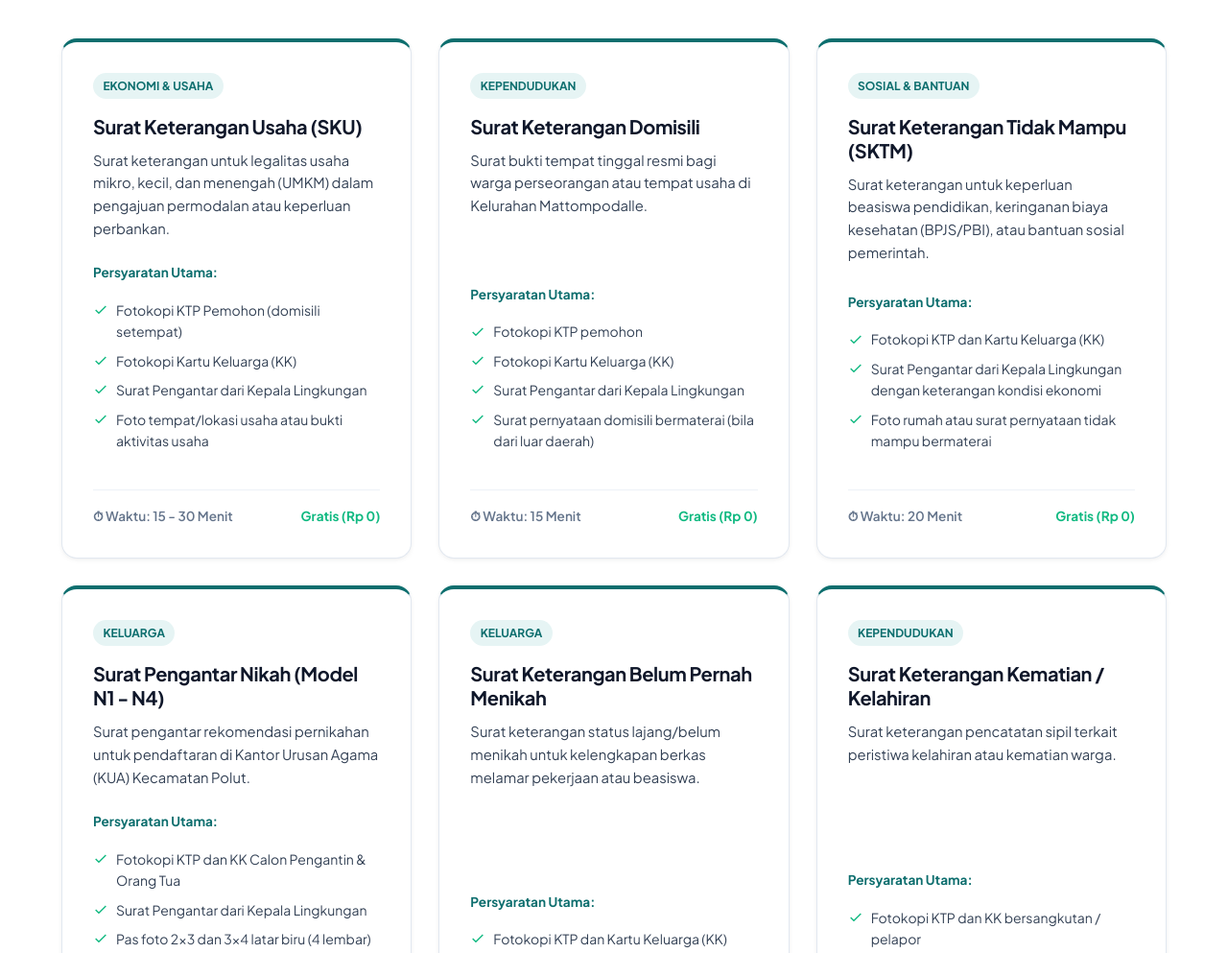
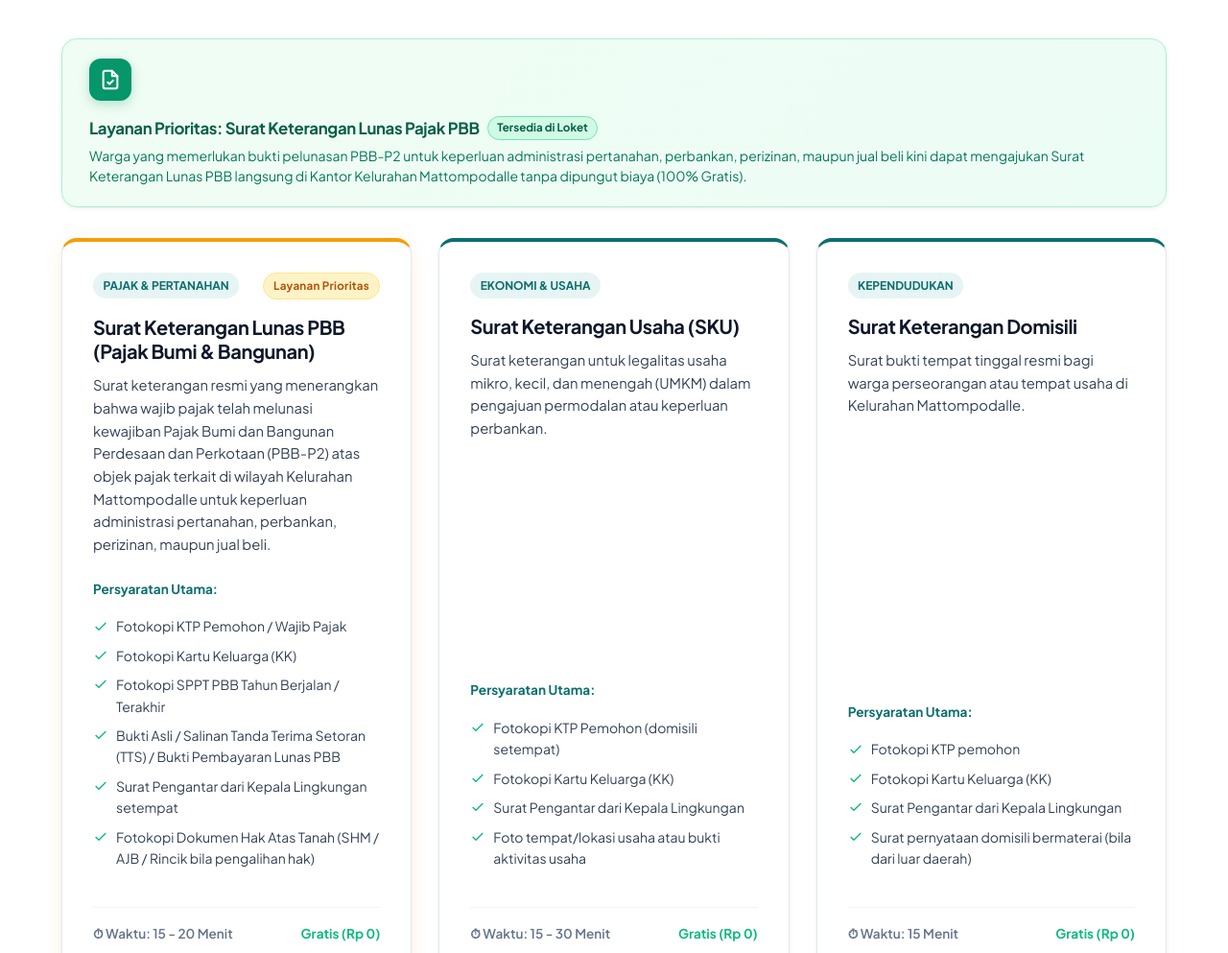
Before and after one commit to wahyu1337/mattompodalle, a website built with webpack: page src/informasi/layanan/index.html in a window 1280 px wide. Shown: the part 1120-2113 px from the top of the page at 96% size. Built offline with nearby package versions, Linux system fonts and the light colour scheme.

Commit message:
Penambahan layanan baru lunas PBB

```diff
--- a/src/data/layanan.json
+++ b/src/data/layanan.json
@@ -1,4 +1,22 @@
 [
+  {
+    "id": "lunas-pbb",
+    "nama": "Surat Keterangan Lunas PBB (Pajak Bumi & Bangunan)",
+    "kategori": "Pajak & Pertanahan",
+    "badge": "Layanan Prioritas",
+    "featured": true,
+    "deskripsi": "Surat keterangan resmi yang menerangkan bahwa wajib pajak telah melunasi kewajiban Pajak Bumi dan Bangunan Perdesaan dan Perkotaan (PBB-P2) atas objek pajak terkait di wilayah Kelurahan Mattompodalle untuk keperluan administrasi pertanahan, perbankan, perizinan, maupun jual beli.",
+    "persyaratan": [
+      "Fotokopi KTP Pemohon / Wajib Pajak",
+      "Fotokopi Kartu Keluarga (KK)",
+      "Fotokopi SPPT PBB Tahun Berjalan / Terakhir",
+      "Bukti Asli / Salinan Tanda Terima Setoran (TTS) / Bukti Pembayaran Lunas PBB",
+      "Surat Pengantar dari Kepala Lingkungan setempat",
+      "Fotokopi Dokumen Hak Atas Tanah (SHM / AJB / Rincik bila pengalihan hak)"
+    ],
+    "waktu": "15 - 20 Menit",
+    "biaya": "Gratis (Rp 0)"
+  },
   {
     "id": "sku",
     "nama": "Surat Keterangan Usaha (SKU)",
--- a/src/informasi/layanan/index.html
+++ b/src/informasi/layanan/index.html
@@ -5,7 +5,7 @@
     <meta charset="UTF-8">
     <meta name="viewport" content="width=device-width, initial-scale=1.0">
     <meta name="description"
-        content="Persyaratan Lengkap dan Prosedur Layanan Surat Menyurat Warga Kelurahan Mattompodalle, Kecamatan Polongbangkeng Utara, Kabupaten Takalar.">
+        content="Persyaratan Lengkap dan Prosedur Layanan Surat Menyurat Warga Kelurahan Mattompodalle, Kecamatan Polongbangkeng Utara, Kabupaten Takalar. Termasuk Keterangan Lunas PBB, SKU, Domisili, SKTM, dan Pengantar Nikah.">
     <title>Layanan Surat Warga — Kelurahan Mattompodalle</title>
     <link rel="preconnect" href="https://fonts.googleapis.com">
     <link rel="preconnect" href="https://fonts.gstatic.com" crossorigin>
@@ -217,6 +217,26 @@
                     </p>
                 </div>
 
+                <!-- Highlight Banner Info Layanan Lunas PBB -->
+                <div class="card" style="background: linear-gradient(135deg, #f0fdf4 0%, #ecfdf5 100%); border: 1px solid #a7f3d0; padding: 1.25rem 1.75rem; margin-bottom: 2rem; display: flex; align-items: flex-start; gap: 1rem; border-radius: var(--radius-lg); box-shadow: var(--shadow-sm);">
+                    <div style="width: 44px; height: 44px; border-radius: var(--radius-md); background: #059669; color: #ffffff; display: flex; align-items: center; justify-content: center; flex-shrink: 0; box-shadow: 0 4px 12px rgba(5, 150, 105, 0.25);">
+                        <svg width="22" height="22" viewBox="0 0 24 24" fill="none" stroke="currentColor" stroke-width="2.2" stroke-linecap="round" stroke-linejoin="round">
+                            <path d="M14 2H6a2 2 0 0 0-2 2v16a2 2 0 0 0 2 2h12a2 2 0 0 0 2-2V8z"></path>
+                            <polyline points="14 2 14 8 20 8"></polyline>
+                            <path d="m9 15 2 2 4-4"></path>
+                        </svg>
+                    </div>
+                    <div>
+                        <div style="display: flex; align-items: center; gap: 0.5rem; margin-bottom: 0.35rem; flex-wrap: wrap;">
+                            <h3 style="margin: 0; font-size: 1.05rem; color: #065f46; font-weight: 700;">Layanan Prioritas: Surat Keterangan Lunas Pajak PBB</h3>
+                            <span style="font-size: 0.725rem; font-weight: 700; color: #065f46; background-color: #d1fae5; border: 1px solid #6ee7b7; padding: 0.15rem 0.6rem; border-radius: 9999px;">Tersedia di Loket</span>
+                        </div>
+                        <p style="margin: 0; font-size: 0.875rem; color: #047857; line-height: 1.55;">
+                            Warga yang memerlukan bukti pelunasan PBB-P2 untuk keperluan administrasi pertanahan, perbankan, perizinan, maupun jual beli kini dapat mengajukan Surat Keterangan Lunas PBB langsung di Kantor Kelurahan Mattompodalle tanpa dipungut biaya (100% Gratis).
+                        </p>
+                    </div>
+                </div>
+
                 <div class="grid grid-3" id="layanan-grid-container">
                     <!-- Hydrated dynamically from src/data/layanan.json -->
                 </div>
--- a/src/js/components/dynamicRenderer.js
+++ b/src/js/components/dynamicRenderer.js
@@ -15,8 +15,11 @@ export const initDynamicRenderer = () => {
     const layananContainer = document.getElementById('layanan-grid-container');
     if (layananContainer) {
         layananContainer.innerHTML = layananData.map(item => `
-            <div class="service-card">
-                <span class="service-card__badge">${item.kategori}</span>
+            <div class="service-card ${item.featured ? 'service-card--featured' : ''}">
+                <div style="display: flex; align-items: center; justify-content: space-between; margin-bottom: 1rem; flex-wrap: wrap; gap: 0.5rem;">
+                    <span class="service-card__badge" style="margin-bottom: 0;">${item.kategori}</span>
+                    ${item.badge ? `<span class="service-card__priority-badge">${item.badge}</span>` : ''}
+                </div>
                 <h3 class="service-card__title">${item.nama}</h3>
                 <p class="service-card__desc">${item.deskripsi}</p>
                 <div style="margin-bottom: 1rem;">
--- a/src/styles/components/cards.css
+++ b/src/styles/components/cards.css
@@ -110,6 +110,25 @@
     padding: 0.25rem 0.65rem;
     border-radius: var(--radius-full);
     margin-bottom: 1rem;
+}
+
+.service-card--featured {
+    border-top: 4px solid var(--color-accent);
+    box-shadow: 0 4px 20px -2px rgba(245, 158, 11, 0.15), 0 2px 6px -1px rgba(0, 0, 0, 0.05);
+}
+
+.service-card__priority-badge {
+    font-size: 0.725rem;
+    font-weight: 700;
+    color: #b45309;
+    background-color: #fef3c7;
+    border: 1px solid #fde68a;
+    padding: 0.25rem 0.65rem;
+    border-radius: var(--radius-full);
+    display: inline-flex;
+    align-items: center;
+    gap: 0.25rem;
+    letter-spacing: 0.02em;
 }
 
 .service-card__title {
```
Also changed, not shown: src/informasi/index.html (+1 -1 lines).
